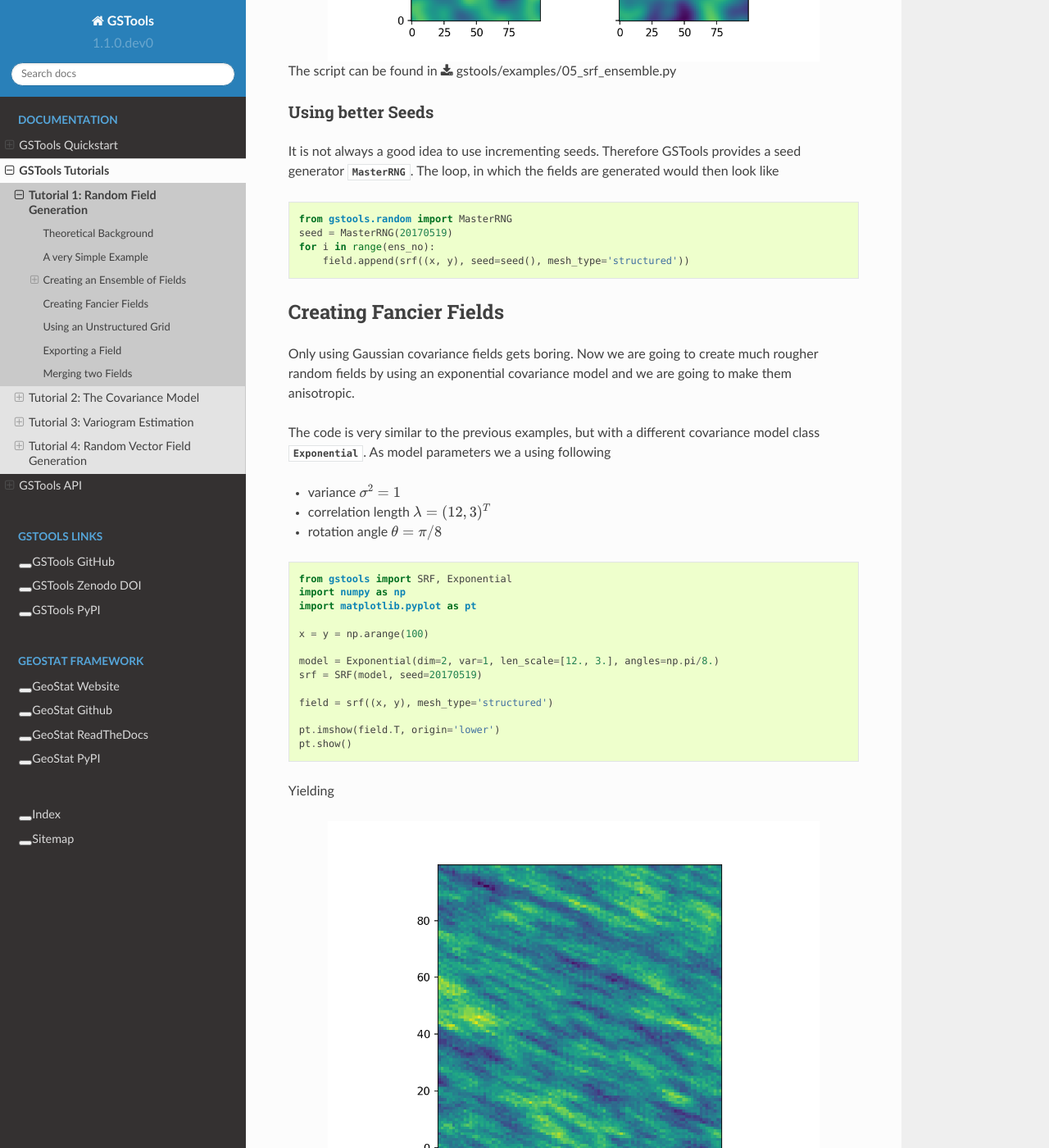
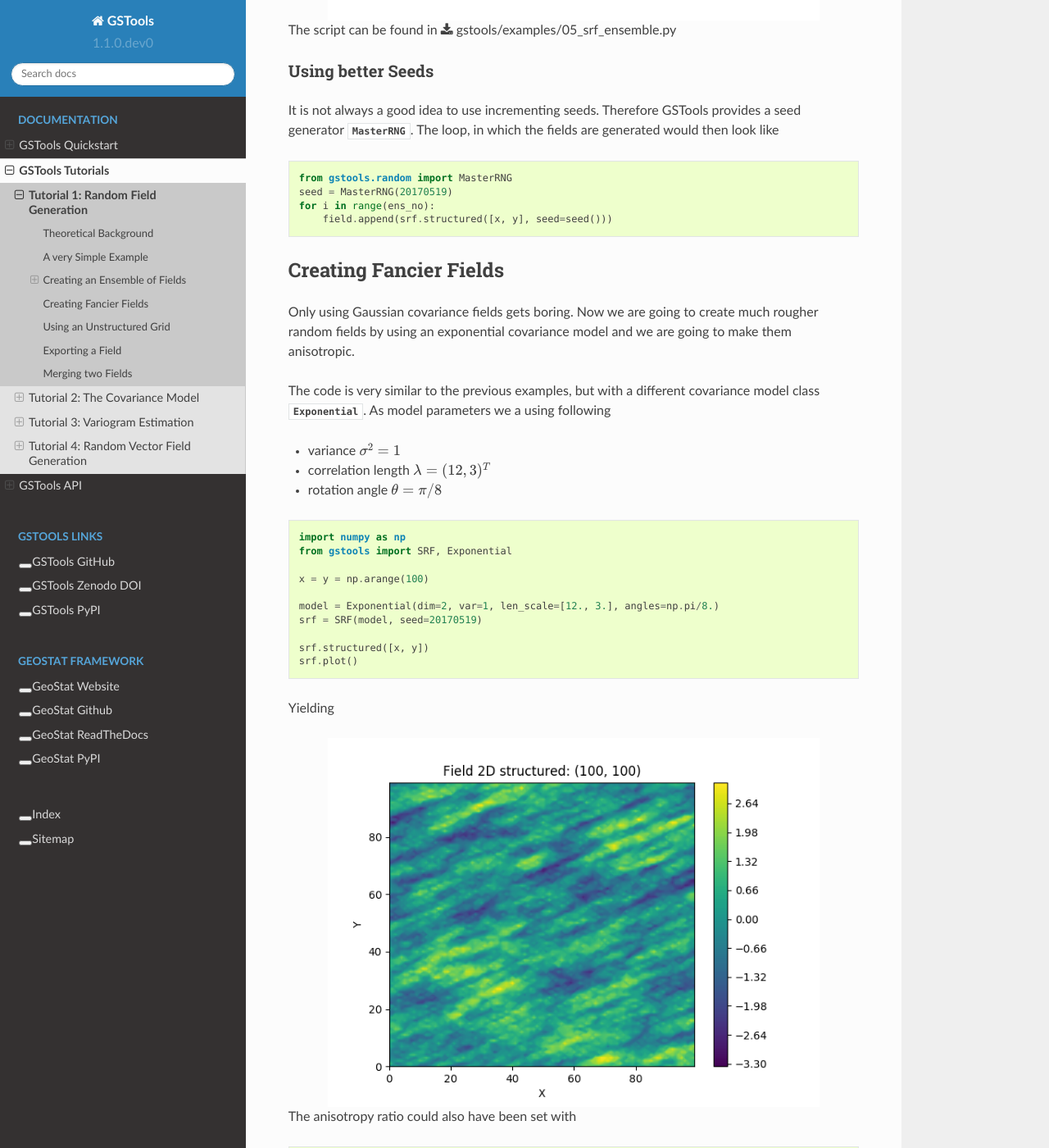
Before and after one commit to GeoStat-Framework/GSTools, a Sphinx documentation site: the page built from docs/source/tutorial_01_srf.rst, in a window 1280 px wide and 1400 px high, scrolled down 2991 px. Shown: the whole window at 82% size. Built offline with Sphinx 7.4.7 and the Read the Docs theme 2.0.0, drawn with Linux system fonts in a browser that asks for light colours; formulas are drawn with MathJax 3; some of the changed text lies outside the part shown.

Commit message:
update docs with new plotting routines

```diff
--- a/docs/source/tutorial_01_srf.rst
+++ b/docs/source/tutorial_01_srf.rst
@@ -31,11 +31,9 @@ But :any:`SRF` also needs a covariance model and we will simply take the :any:`G
 
 .. code-block:: python
 
-    import numpy as np
-    import matplotlib.pyplot as pt
     from gstools import SRF, Gaussian
 
-    x = y = np.arange(100)
+    x = y = range(100)
 
 Now we create the covariance model with the parameters :math:`\sigma^2` and
 :math:`\lambda` and hand it over to :any:`SRF`. By specifying a seed,
@@ -51,9 +49,8 @@ We will create the field on a structured grid (as you might have guessed from th
 
 .. code-block:: python
 
-    field = srf((x, y), mesh_type='structured')
-    pt.imshow(field.T, origin='lower')
-    pt.show()
+    field = srf.structured([x, y])
+    srf.plot()
 
 Yielding
 
@@ -92,7 +89,7 @@ step, we will be using the loop counter as the seeds.
     ens_no = 4
     field = []
     for i in range(ens_no):
-        field.append(srf((x, y), seed=i, mesh_type='structured'))
+        field.append(srf.structured([x, y], seed=i))
 
 Now let's have a look at the results:
 
@@ -124,7 +121,7 @@ then look like
     from gstools.random import MasterRNG
     seed = MasterRNG(20170519)
     for i in range(ens_no):
-        field.append(srf((x, y), seed=seed(), mesh_type='structured'))
+        field.append(srf.structured([x, y], seed=seed()))
 
 Creating Fancier Fields
 -----------------------
@@ -140,19 +137,16 @@ The code is very similar to the previous examples, but with a different covarian
 
 .. code-block:: python
 
+    import numpy as np
     from gstools import SRF, Exponential
-    import numpy as np
-    import matplotlib.pyplot as pt
 
     x = y = np.arange(100)
 
     model = Exponential(dim=2, var=1, len_scale=[12., 3.], angles=np.pi/8.)
     srf = SRF(model, seed=20170519)
 
-    field = srf((x, y), mesh_type='structured')
-
-    pt.imshow(field.T, origin='lower')
-    pt.show()
+    srf.structured([x, y])
+    srf.plot()
 
 Yielding
 
@@ -176,7 +170,6 @@ then create a random field at those coordinates.
 .. code-block:: python
 
     import numpy as np
-    import matplotlib.pyplot as pt
     from gstools import SRF, Exponential
     from gstools.random import MasterRNG
 
@@ -188,12 +181,8 @@ then create a random field at those coordinates.
     model = Exponential(dim=2, var=1, len_scale=[12., 3.], angles=np.pi/8.)
 
     srf = SRF(model, seed=20170519)
-
-    field = srf((x, y))
-
-    pt.tricontourf(x, y, field.T)
-    pt.axes().set_aspect('equal')
-    pt.show()
+    srf([x, y])
+    srf.plot()
 
 Yielding
 
@@ -214,8 +203,7 @@ Using the field from `previous example <Using an Unstructured Grid_>`__, it can
 
 .. code-block:: python
 
-    from gstools import vtk_export
-    vtk_export('field', (x, y), field)
+    srf.vtk_export("field")
 
 The script can be found in :download:`gstools/examples/04_export.py<../../examples/04_export.py>` and
 in :download:`gstools/examples/06_unstr_srf_export.py<../../examples/06_unstr_srf_export.py>`
@@ -243,7 +231,7 @@ exactly like in example `Using an Unstructured Grid`_:
 
     srf = SRF(model, seed=20170519)
 
-    field = srf((x, y))
+    field = srf([x, y])
 
 But now we extend the field on the right hand side by creating a new
 unstructured grid and calculating a field with the same parameters and the
```
Also changed, not shown: docs/source/pics/srf_tut_exp_ani_rot.png, docs/source/pics/srf_tut_gau_field.png, docs/source/pics/srf_tut_unstr.png.
